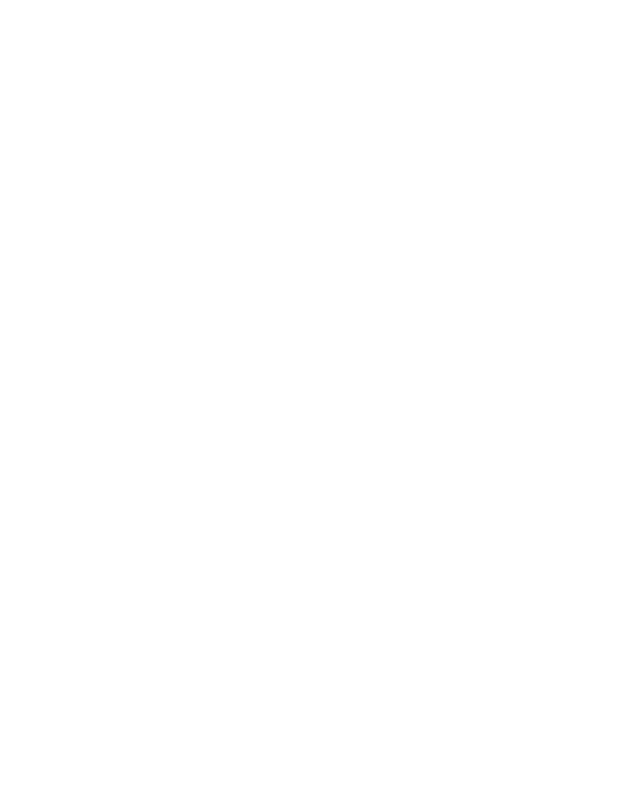
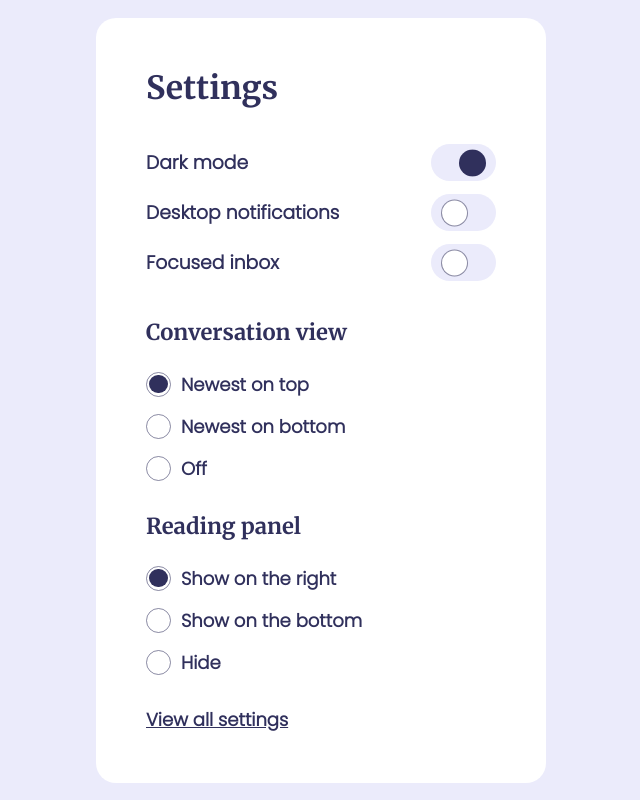
Before and after one commit to SDKishor/design-daily-design-practice, a plain HTML site: page 1. Settings (design of 31 dec 2021 by Design Daily)/index.html in a window 1280 px wide. Shown: the whole page, without its empty margins (319-959 px from the left). Drawn offline with Linux system fonts and the light colour scheme.

Commit message:
31dec2021 design compleate

```diff
--- a/1. Settings (design of 31 dec 2021 by Design Daily)/index.html
+++ b/1. Settings (design of 31 dec 2021 by Design Daily)/index.html
@@ -4,9 +4,64 @@
     <meta charset="UTF-8">
     <meta http-equiv="X-UA-Compatible" content="IE=edge">
     <meta name="viewport" content="width=device-width, initial-scale=1.0">
-    <title>Document</title>
+    <link rel="stylesheet" href="style.css">
+    <title>Settings</title>
 </head>
 <body>
+    <main>
+        <h1>Settings</h1>
+        <div class="toggle_container">
+            <div class="toggle_element active">
+                <h3>Dark mode</h3>
+                <button ></button>
+            </div>
+            <div class="toggle_element">
+                <h3>Desktop notifications</h3>
+                <button></button>
+            </div>
+            <div class="toggle_element">
+                <h3>Focused inbox</h3>
+                <button></button>
+            </div>
+        </div>
+        <h2>Conversation view</h2>
+        <div class="sorting_container">
+            <label class="input_container" for="toTop">
+                <input type="radio" name="view" id="toTop" checked="checked">
+                <span></span>
+                Newest on top
+            </label>
+            <label class="input_container" for="tobottom">
+                <input type="radio" name="view" id="tobottom">
+                <span></span>
+                Newest on bottom
+            </label>
+            <label class="input_container" for="off">
+                <input type="radio" name="view" id="off">
+                <span></span>
+                Off
+            </label>
+        </div>
+        <h2>Reading panel</h2>
+        <div class="sorting_container">
+            <label class="input_container" for="showRight">
+                <input type="radio" name="Reading_panal" id="showRight" checked="checked">
+                <span></span>
+                Show on the right
+            </label>
+            <label class="input_container" for="showBottom">
+                <input type="radio" name="Reading_panal" id="showBottom">
+                <span></span>
+                Show on the bottom
+            </label>
+            <label class="input_container" for="Hide">
+                <input type="radio" name="Reading_panal" id="Hide">
+                <span></span>
+                Hide
+            </label>
+        </div>
 
+        <a href="#">View all settings</a>
+    </main>
 </body>
 </html>
--- a/1. Settings (design of 31 dec 2021 by Design Daily)/style.css
+++ b/1. Settings (design of 31 dec 2021 by Design Daily)/style.css
@@ -0,0 +1,126 @@
+@import url("https://fonts.googleapis.com/css2?family=Merriweather:wght@700&family=Poppins:wght@300&display=swap");
+
+:root {
+  --bg-color: #ebebfb;
+  --text-color: #30305c;
+}
+
+* {
+  box-sizing: border-box;
+  margin: 0;
+}
+body {
+  background-color: var(--bg-color);
+  height: 100vh;
+  width: 100vw;
+  display: flex;
+  flex-direction: column;
+  justify-content: center;
+  align-items: center;
+  color: var(--text-color);
+  font-family: "Merriweather", serif;
+}
+main {
+  width: 450px;
+  background-color: #fff;
+  padding: 50px;
+  border-radius: 20px;
+}
+
+h3 {
+  font-family: "Poppins", sans-serif;
+}
+
+.toggle_container {
+  margin: 30px 0px;
+}
+.toggle_element {
+  display: flex;
+  justify-content: space-between;
+  align-items: center;
+  height: 50px;
+  cursor: pointer;
+}
+.toggle_element button {
+  width: 65px;
+  height: 75%;
+  border-radius: 50px;
+  border: none;
+  position: relative;
+  background-color: var(--bg-color);
+}
+.toggle_element button::before {
+  content: "";
+  position: absolute;
+  height: 25px;
+  width: 25px;
+  z-index: 10;
+  background-color: #fff;
+  border: 1px solid #30305c8e;
+  top: 50%;
+  left: 10px;
+  border-radius: 50%;
+  transform: translateY(-50%);
+}
+
+.toggle_element.active button::before {
+  background-color: var(--text-color);
+  right: 10px;
+  left: auto;
+}
+
+h2 {
+  font-size: 22px;
+}
+
+.sorting_container {
+  margin-top: 25px;
+  margin-bottom: 30px;
+}
+.input_container {
+  display: block;
+  margin: 15px 0px;
+  font-family: "Poppins", sans-serif;
+  font-weight: bold;
+  font-size: 18px;
+  position: relative;
+  display: flex;
+  align-items: center;
+  cursor: pointer;
+}
+
+.input_container input {
+  position: absolute;
+  opacity: 0;
+}
+.input_container span {
+  height: 25px;
+  width: 25px;
+  border: 1px solid #30305c8e;
+  border-radius: 50%;
+  margin-right: 10px;
+  position: relative;
+  display: flex;
+  align-items: center;
+  justify-content: center;
+}
+.input_container span::before {
+  content: "";
+  position: absolute;
+  height: 80%;
+  width: 80%;
+  border-radius: 50%;
+  background-color: var(--text-color);
+  z-index: 10;
+  display: none;
+}
+.input_container input:checked ~ span::before {
+  display: inline;
+}
+
+a {
+  color: var(--text-color);
+  font-size: 18px;
+  font-family: "Poppins", sans-serif;
+  font-weight: bold;
+}
```
